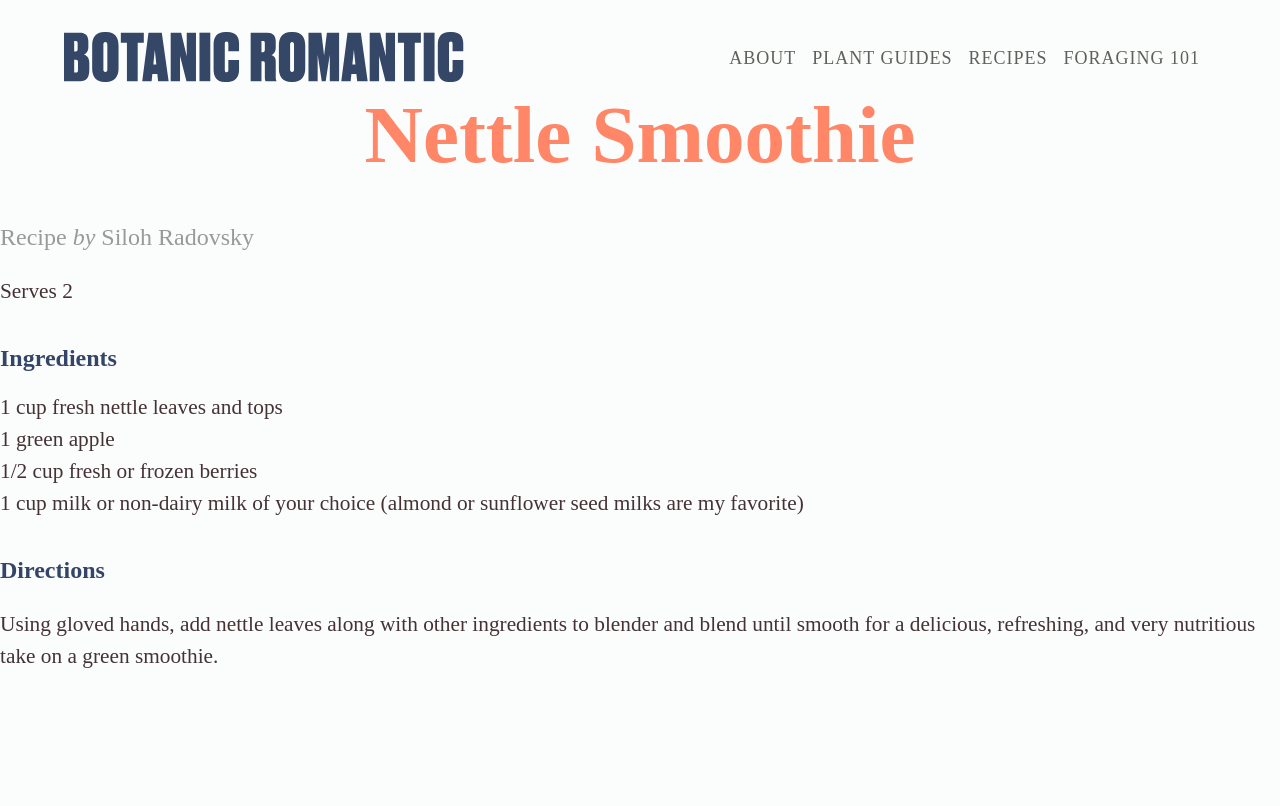
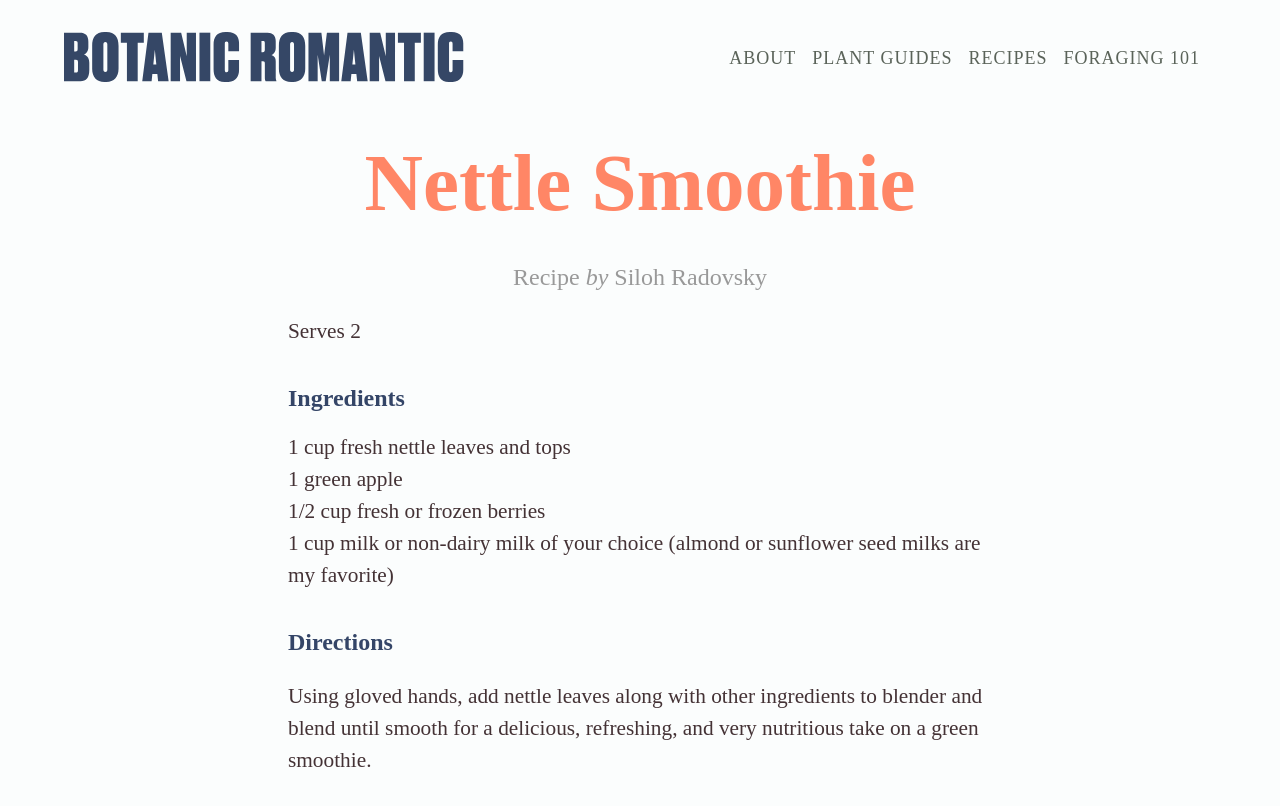
Before and after one commit to tinykite/botanic-romantic, a Jekyll site: the page built from _recipes/nettle-smoothie.md, in a window 1280 px wide. Shown: the top 806 px of the page. Built offline with Jekyll 4.4.1, drawn with Linux system fonts in a browser that asks for light colours; nearby versions of some CDN libraries.

Commit message:
Renamed css selectors for clarity

```diff
--- a/_layouts/recipes.html
+++ b/_layouts/recipes.html
@@ -1,12 +1,11 @@
 ---
 layout: default
 ---
-<div class="wrapper-c">
-<div class="plant-index-header">
-<h1 class="underline">{{ page.title }}</h1>
+<article class="main recipe">
+<header>
+<h1>{{ page.title }}</h1>
 <h2 class="author">Recipe <em>by</em> {{page.author}}</h2>
-</div>
+</header>
 
-<article class="recipe">
 {{ content }}
 </article>
```
